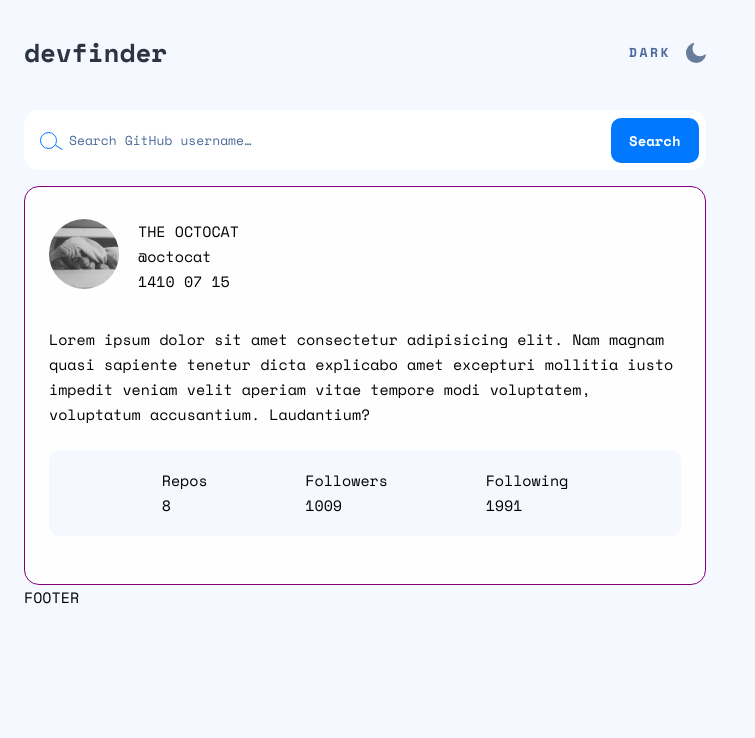
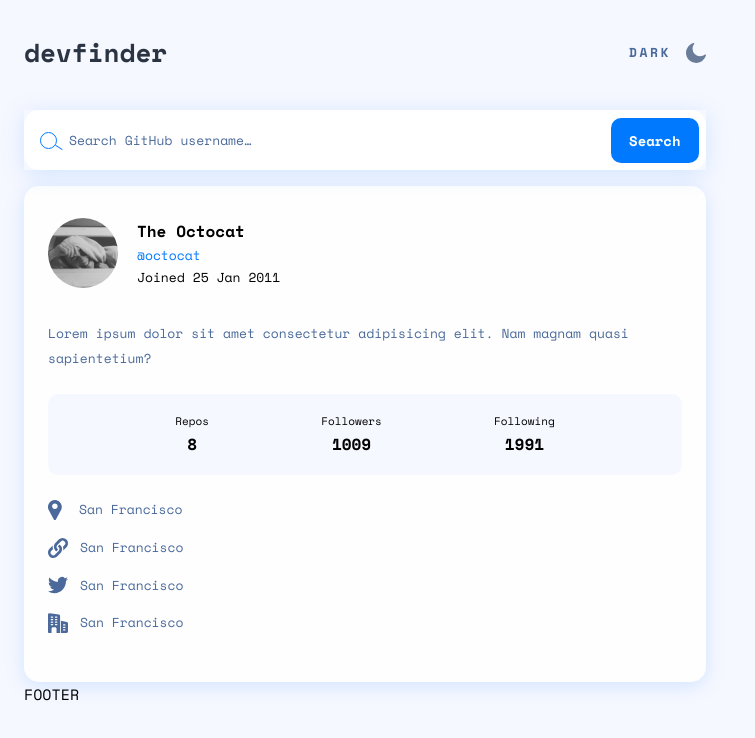
Before and after one commit to sgrazys/github-user-search-app, a React (Vite) app: page / in a window 1280 px wide. Shown: the top 738 px of the page, without its empty margins (0-755 px from the left). Built offline with nearby package versions, Linux system fonts and the light colour scheme; no server answers.

Commit message:
add card

```diff
--- a/src/App.css
+++ b/src/App.css
@@ -4,35 +4,3 @@
 
 	padding: 2.0667em 1.6em 0;
 }
-
-.card {
-	background-color: var(--clr-white);
-	border-radius: 1em;
-	padding: 2.1333em 1.6em 3.2em;
-	border: solid 1px purple;
-}
-
-.card-header {
-	display: flex;
-	gap: 1.2667em;
-	margin-bottom: 2.2em;
-}
-
-.profile-img {
-	min-width: 70px;
-	height: 70px;
-	border-radius: 50%;
-	background: peru;
-}
-
-.card-content {
-	margin-bottom: 23px;
-}
-
-.stats {
-	display: flex;
-	justify-content: space-evenly;
-	background-color: var(--clr-light);
-	border-radius: 10px;
-	padding: 18px 15px;
-}
--- a/src/App.jsx
+++ b/src/App.jsx
@@ -1,10 +1,31 @@
+/* eslint-disable no-unused-vars */
+import { useEffect } from 'react';
 import './App.css';
 import profileImg from './assets/img.jpeg';
+import Card from './components/Card';
+
 import Header from './components/Header';
 import HeaderTop from './components/HeaderTop';
 import Search from './components/Search';
 
+const URL = 'https://api.github.com/users/';
+
 function App() {
+	useEffect(() => {
+		async function getUser() {
+			const resp = await fetch(`${URL}belauzas`);
+			const data = await resp.json();
+
+			console.log(data);
+
+			const { location, name } = data;
+			console.log(location);
+			console.log(name);
+		}
+
+		getUser();
+	}, []);
+
 	return (
 		<div className='app'>
 			<Header>
@@ -13,39 +34,7 @@
 			</Header>
 
 			<main>
-				<div className='card'>
-					<div className='card-header'>
-						<img
-							className='profile-img'
-							src={profileImg}
-							alt='User profile image'
-						/>
-						<div className='card-header-content'>
-							<p className='name'>THE OCTOCAT</p>
-							<p className='user-name'>@octocat</p>
-							<p className='registered-date'>1410 07 15</p>
-						</div>
-					</div>
-					<p className='card-content'>
-						Lorem ipsum dolor sit amet consectetur adipisicing elit. Nam magnam quasi sapiente tenetur dicta explicabo amet excepturi mollitia iusto impedit veniam
-						velit aperiam vitae tempore modi voluptatem, voluptatum accusantium. Laudantium?
-					</p>
-
-					<div className='stats'>
-						<div className='repos'>
-							<p>Repos</p>
-							<p>8</p>
-						</div>
-						<div className='followers'>
-							<p>Followers</p>
-							<p>1009</p>
-						</div>
-						<div className='following'>
-							<p>Following</p>
-							<p>1991</p>
-						</div>
-					</div>
-				</div>
+				<Card img={profileImg} />
 			</main>
 			<footer>FOOTER</footer>
 		</div>
--- /dev/null
+++ b/src/components/Card.css
@@ -0,0 +1,85 @@
+.card {
+	background-color: var(--clr-white);
+	border-radius: 1em;
+	padding: 2.1333em 1.6em 3.2em;
+	box-shadow: 0 4px 20px 0 rgba(0, 121, 255, 0.15);
+}
+
+.card-header {
+	display: flex;
+	gap: 1.2667em;
+	margin-bottom: 2.2em;
+}
+
+.profile-img {
+	min-width: 70px;
+	height: 70px;
+	border-radius: 50%;
+	background: peru;
+}
+
+.name {
+	font-size: 1.6rem;
+	font-weight: 700;
+}
+
+.user-name {
+	color: var(--clr-primary);
+}
+
+.registered-date,
+.user-name {
+	font-size: 1.3rem;
+}
+
+.card-content {
+	font-size: 1.3rem;
+	line-height: 1.921;
+	color: var(--clr-blue-gray);
+	margin-bottom: 1.7692em;
+}
+
+.stats {
+	display: flex;
+	justify-content: space-evenly;
+	list-style: none;
+	background-color: var(--clr-light);
+	border-radius: 10px;
+	padding: 18px 15px;
+
+	margin-bottom: 1.6em;
+}
+
+.stat-headline {
+	font-size: 1.1rem;
+}
+
+.stats-value {
+	font-size: 1.6rem;
+	font-weight: 700;
+	text-align: center;
+}
+
+.card-footer {
+}
+
+.card-footer-item {
+	font-size: 1.3rem;
+	color: var(--clr-blue-gray);
+
+	display: flex;
+	align-items: center;
+	gap: 12px;
+}
+
+.card-footer-item:not(:last-child) {
+	margin-bottom: 16px;
+}
+
+.footer-icon {
+	display: inline-block;
+}
+
+.city {
+	margin-left: 5px;
+}
--- /dev/null
+++ b/src/components/Card.jsx
@@ -0,0 +1,80 @@
+/* eslint-disable react/prop-types */
+import './Card.css';
+import location from '../assets/icon-location.svg';
+// import search from '../assets/icon-search.svg';
+// import sun from '../assets/icon-sun.svg';
+import twitter from '../assets/icon-twitter.svg';
+import website from '../assets/icon-website.svg';
+import company from '../assets/icon-company.svg';
+
+function Card({ img }) {
+	return (
+		<div className='card'>
+			<div className='card-header'>
+				<img
+					className='profile-img'
+					src={img}
+					alt='User profile image'
+				/>
+				<div className='card-header-content'>
+					<p className='name'>The Octocat</p>
+					<p className='user-name'>@octocat</p>
+					<p className='registered-date'>Joined 25 Jan 2011</p>
+				</div>
+			</div>
+			<p className='card-content'>Lorem ipsum dolor sit amet consectetur adipisicing elit. Nam magnam quasi sapientetium?</p>
+
+			<ul className='stats list'>
+				<li className='list-item'>
+					<p className='stat-headline'>Repos</p>
+					<p className='stats-value'>8</p>
+				</li>
+				<li className='list-item'>
+					<p className='stat-headline'>Followers</p>
+					<p className='stats-value'>1009</p>
+				</li>
+				<li className='list-item'>
+					<p className='stat-headline'>Following</p>
+					<p className='stats-value'>1991</p>
+				</li>
+			</ul>
+
+			<ul className='card-footer list'>
+				<li className='card-footer-item'>
+					<img
+						className='footer-icon'
+						src={location}
+						alt=''
+					/>
+					<p className='city'>San Francisco</p>
+				</li>
+				<li className='card-footer-item'>
+					<img
+						className='footer-icon'
+						src={website}
+						alt=''
+					/>
+					<p>San Francisco</p>
+				</li>
+				<li className='card-footer-item'>
+					<img
+						className='footer-icon'
+						src={twitter}
+						alt=''
+					/>
+					<p>San Francisco</p>
+				</li>
+				<li className='card-footer-item'>
+					<img
+						className='footer-icon'
+						src={company}
+						alt=''
+					/>
+					<p>San Francisco</p>
+				</li>
+			</ul>
+		</div>
+	);
+}
+
+export default Card;
--- a/src/components/Search.css
+++ b/src/components/Search.css
@@ -3,6 +3,8 @@
 	display: flex;
 	align-items: center;
 	position: relative;
+
+	box-shadow: 0 4px 25px 0 rgba(0, 121, 255, 0.15);
 	margin-bottom: 1.0667em;
 }
 
--- a/src/index.css
+++ b/src/index.css
@@ -1,6 +1,6 @@
 :root {
 	/* COLORS */
-	--clr-primary: #0079ff;
+	--clr-primary: rgb(0, 121, 255);
 
 	/* Light mode */
 	--clr-dark: #2b3442;
@@ -69,3 +69,7 @@
 	font-size: 1.3rem;
 	font-weight: 400;
 }
+
+.list {
+	list-style: none;
+}
```
